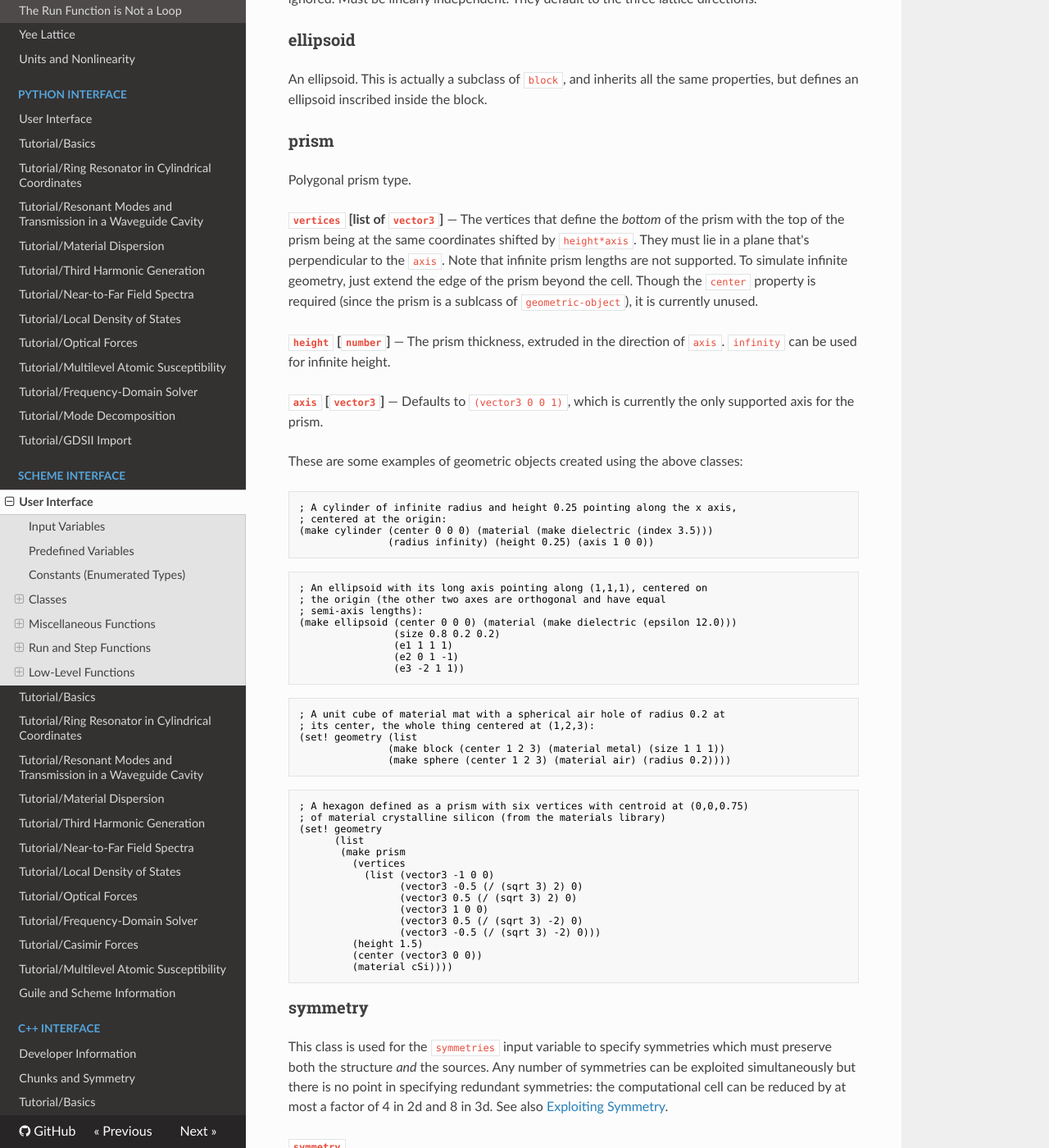
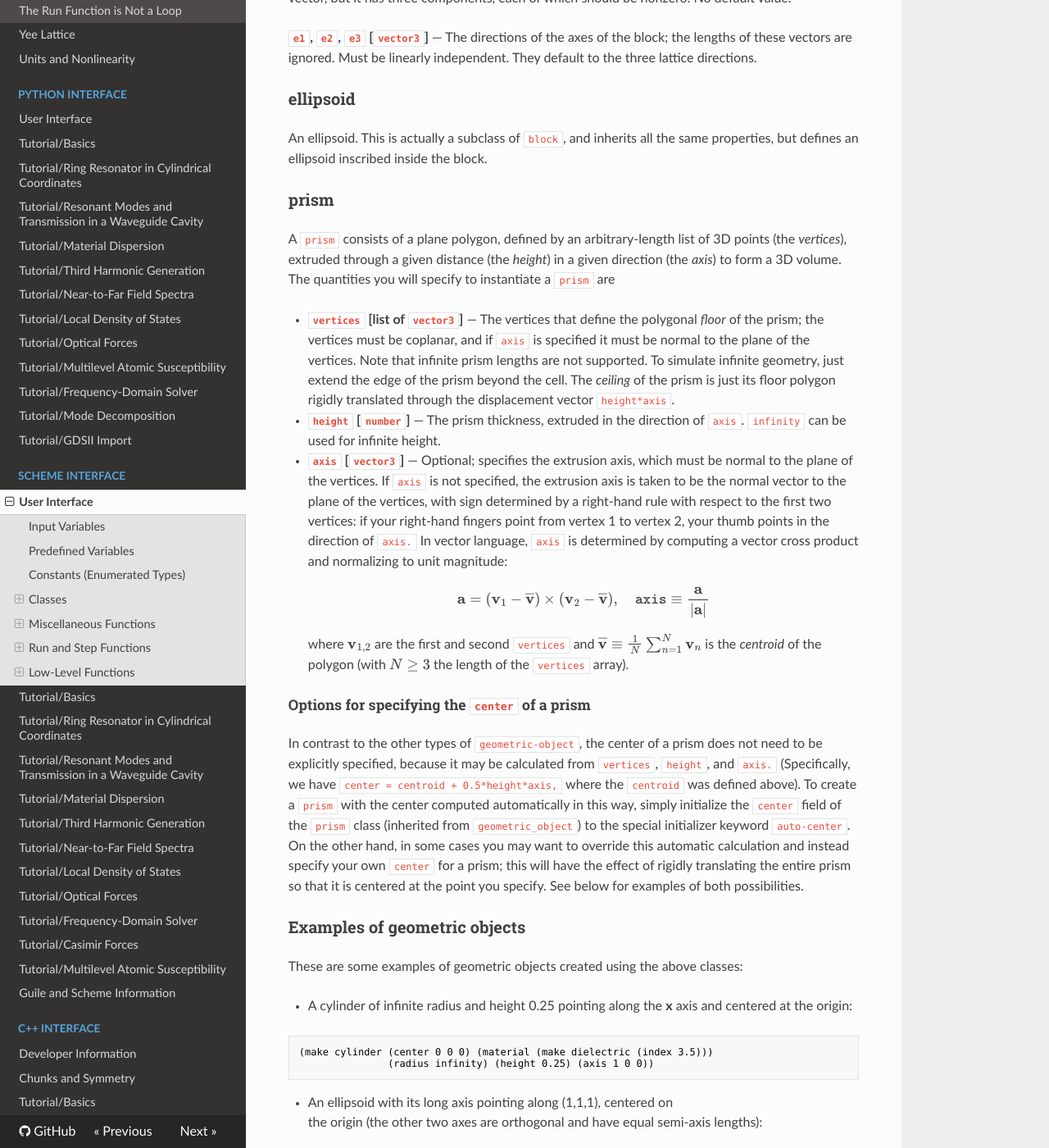
Before and after one commit to NanoComp/meep, an MkDocs documentation site: the page built from doc/docs/Scheme_User_Interface.md, in a window 1280 px wide and 1400 px high, scrolled down 12546 px. Shown: the whole window at 82% size. Built offline with MkDocs 1.6.1, drawn with Linux system fonts in a browser that asks for light colours; nearby versions of some CDN libraries; formulas are drawn with MathJax 3; old or Windows-style settings are respelled for this version of MkDocs; some of the changed text lies outside the part shown.

Commit message:
Refactor prisms for scheme (#634)
* update documentation for prisms in scheme

* updates

* accommodate changes in libctl to refactor prism implementation for compatibility with legacy scheme interface; also update discussion of prisms in scheme documentation

````diff
--- a/doc/docs/Scheme_User_Interface.md
+++ b/doc/docs/Scheme_User_Interface.md
@@ -409,33 +409,60 @@ An ellipsoid. This is actually a subclass of `block`, and inherits all the same
 
 ### prism
 
-Polygonal prism type.
+A `prism` consists of a plane polygon, defined by an arbitrary-length
+list of 3D points (the *vertices*), extruded through a given
+distance (the *height*) in a given direction (the *axis*) to form
+a 3D volume. The quantities you will specify to instantiate
+a `prism` are
 
-**`vertices` [list of `vector3`]**
++ **`vertices` [list of `vector3`]**
 —
-The vertices that define the *bottom* of the prism with the top of the prism being at the same coordinates shifted by `height*axis`. They must lie in a plane that's perpendicular to the `axis`. Note that infinite prism lengths are not supported. To simulate infinite geometry, just extend the edge of the prism beyond the cell. Though the `center` property is required (since the prism is a sublcass of `geometric-object`), it is currently unused.
+The vertices that define the polygonal *floor* of the prism;
+the vertices must be coplanar, and if `axis` is specified it
+must be normal to the plane of the vertices.
+Note that infinite prism lengths are not supported. To simulate infinite geometry, just extend the edge of the prism beyond the cell.
+The *ceiling* of the prism is just its floor polygon rigidly
+translated through the displacement vector `height*axis`.
 
-**`height` [`number`]**
+
++ **`height` [`number`]**
 —
 The prism thickness, extruded in the direction of `axis`. `infinity` can be used for infinite height.
 
-**`axis` [`vector3`]**
+
++ **`axis` [`vector3`]**
 —
-Defaults to `(vector3 0 0 1)`, which is currently the only supported axis for the prism.
+Optional; specifies the extrusion axis, which must be normal to the plane of the vertices. If `axis` is not specified, the extrusion axis is taken to be the normal vector to the plane of the vertices, with sign determined by a right-hand rule with respect to the first two vertices: if your right-hand fingers point from vertex 1 to vertex 2, your thumb points in the direction of `axis.`
+In vector language, `axis` is determined by computing a vector cross product and normalizing to unit magnitude:
+$$ \mathbf{a}
+  =(\mathbf{v}_1 - \overline{\mathbf v})
+   \times
+   (\mathbf{v}_2 - \overline{\mathbf{v}}),
+   \quad
+   \texttt{axis}\equiv \frac{\mathbf{a}}{|\mathbf{a}|}
+$$
+where $\mathbf{v}_{1,2}$ are the first and second `vertices` and $\overline{\mathbf{v}}\equiv\frac{1}{N}\sum_{n=1}^N \mathbf{v}_n$
+is the *centroid* of the polygon (with $N\ge 3$ the length of the
+`vertices` array).
+
+##### Options for specifying the `center` of a prism
+
+In contrast to the other types of `geometric-object`, the center of a prism does not need to be explicitly specified, because it may be calculated from `vertices`, `height`, and `axis.` (Specifically, we have `center = centroid + 0.5*height*axis,` where the `centroid` was defined above). To create a `prism` with the center computed automatically in this way, simply initialize the `center` field of the `prism` class (inherited from `geometric_object`) to the special initializer keyword `auto-center`. On the other hand, in some cases you may want to override this automatic calculation and instead specify your own `center` for a prism; this will have the effect of rigidly translating the entire prism so that it is centered at the point you specify. See below for examples of both possibilities.
+
+### Examples of geometric objects
 
 These are some examples of geometric objects created using the above classes:
 
++ A cylinder of infinite radius and height 0.25 pointing along the **x** axis and centered at the origin:
+
 ```scm
-; A cylinder of infinite radius and height 0.25 pointing along the x axis,
-; centered at the origin:
 (make cylinder (center 0 0 0) (material (make dielectric (index 3.5)))
                (radius infinity) (height 0.25) (axis 1 0 0))
 ```
 
++ An ellipsoid with its long axis pointing along (1,1,1), centered on the origin (the other two axes are orthogonal and have equal semi-axis lengths):
+
 ```scm
-; An ellipsoid with its long axis pointing along (1,1,1), centered on
-; the origin (the other two axes are orthogonal and have equal
-; semi-axis lengths):
 (make ellipsoid (center 0 0 0) (material (make dielectric (epsilon 12.0)))
                 (size 0.8 0.2 0.2)
                 (e1 1 1 1)
@@ -443,29 +470,55 @@ These are some examples of geometric objects created using the above classes:
                 (e3 -2 1 1))
 ```
 
++ A unit cube of material `mat` with a spherical air hole of radius 0.2 at its center, the whole thing centered at (1,2,3):
+
 ```scm
-; A unit cube of material mat with a spherical air hole of radius 0.2 at
-; its center, the whole thing centered at (1,2,3):
 (set! geometry (list
                (make block (center 1 2 3) (material metal) (size 1 1 1))
                (make sphere (center 1 2 3) (material air) (radius 0.2))))
 ```
 
++ A hexagonal prism of material crystalline silicon (from the [Materials Library](../Materials#materials-library)) with base (floor) defined by 6 vertices---lying in the $xy$ plane, centered at the origin---and extruded in the $\mathbf{\hat{z}}$ direction to a height of 1.5:
+
 ```scm
-; A hexagon defined as a prism with six vertices with centroid at (0,0,0.75)
-; of material crystalline silicon (from the materials library)
 (set! geometry
       (list
        (make prism
          (vertices
-           (list (vector3 -1 0 0)
+           (list
+                 (vector3 -1 0 0)
                  (vector3 -0.5 (/ (sqrt 3) 2) 0)
                  (vector3 0.5 (/ (sqrt 3) 2) 0)
                  (vector3 1 0 0)
                  (vector3 0.5 (/ (sqrt 3) -2) 0)
                  (vector3 -0.5 (/ (sqrt 3) -2) 0)))
+         (axis 0 0 1)
          (height 1.5)
-         (center (vector3 0 0))
+         (center auto-center)
+         (material cSi))))
+```
+Note the use of `(center auto-center)` to establish that the prism
+center will be computed automatically from the vertices, axes, and
+height---which, in this case, will put the center at $(0,0,0.75).$
+
++ The same hexagonal prism, but now rigidly displaced so that
+its center lies at (0.4, 0.8, -0.2):
+
+```scm
+(set! geometry
+      (list
+       (make prism
+         (vertices
+           (list
+                 (vector3 -1 0 0)
+                 (vector3 -0.5 (/ (sqrt 3) 2) 0)
+                 (vector3 0.5 (/ (sqrt 3) 2) 0)
+                 (vector3 1 0 0)
+                 (vector3 0.5 (/ (sqrt 3) -2) 0)
+                 (vector3 -0.5 (/ (sqrt 3) -2) 0)))
+         (axis 0 0 1)
+         (height 1.5)
+         (center (vector3 0.4 0.8 -0.2))
          (material cSi))))
 ```
 
````
Also changed, not shown: 3 other files.
